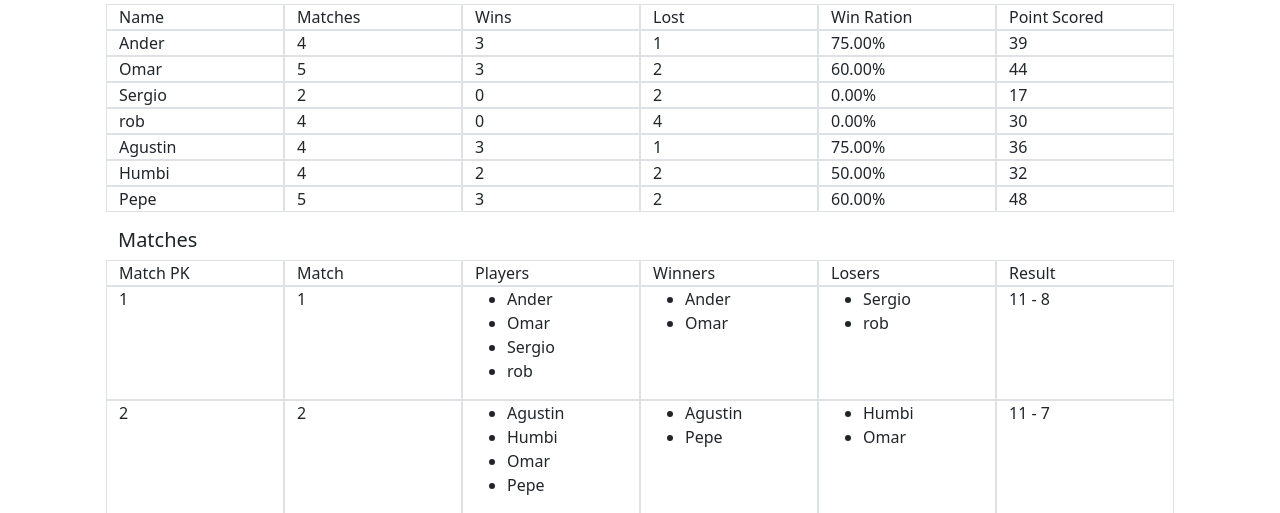
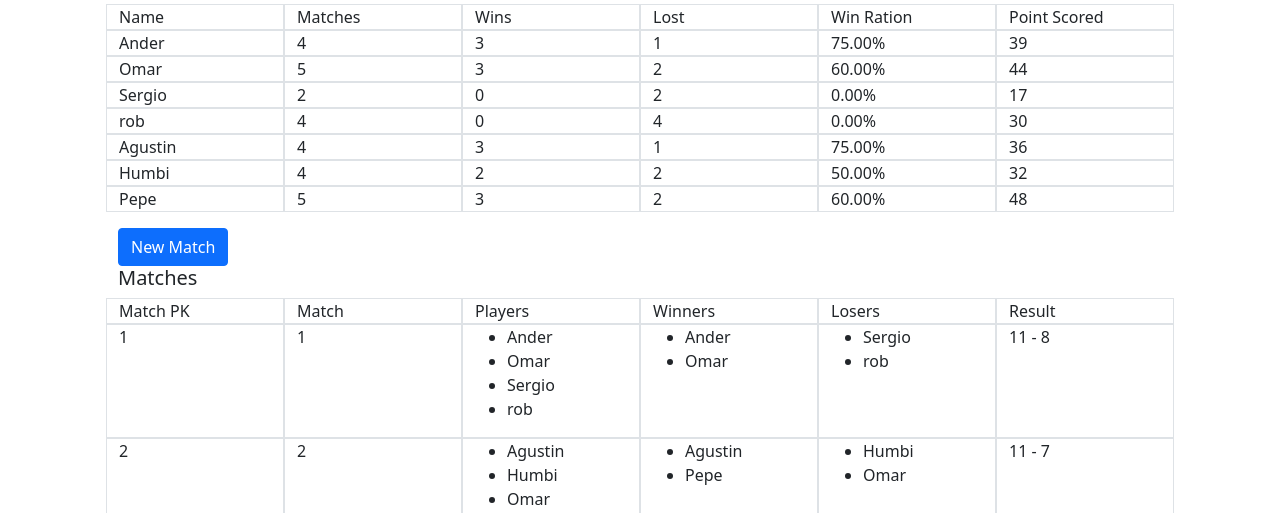
Before and after one commit to rhimmelbauer/pickelmaster-django, a Django app: page /session-summary/1/ in a window 1280 px wide. Shown: the part 257-770 px from the top of the page. Run offline with Django 4.2, Linux system fonts and the light colour scheme; data comes from the database, SQL or seed files in the repository; some libraries are stand-ins or nearby versions.

Commit message:
create a match from a session

```diff
--- a/pickelmaster/match/models.py
+++ b/pickelmaster/match/models.py
@@ -47,6 +47,7 @@ class SessionModel(models.Model):
 
         return session_ranking
 
+
 class ResultModel(models.Model):
     winners = models.ManyToManyField(settings.AUTH_USER_MODEL, verbose_name="Winners", related_name="winners", blank=True)
     losers = models.ManyToManyField(settings.AUTH_USER_MODEL, verbose_name="Lossers", related_name="losers", blank=True)
@@ -54,8 +55,8 @@ class ResultModel(models.Model):
     losers_score = models.IntegerField()
 
     def __str__(self) -> str:
-        winners = [ player.username for player in self.winners.all()]
-        losers = [ player.username for player in self.losers.all()]
+        winners = [player.username for player in self.winners.all()]
+        losers = [player.username for player in self.losers.all()]
         return f"pk: {self.pk} - Winners: {winners} - Losers: {losers}"
 
 
--- a/pickelmaster/match/templates/session_summary.html
+++ b/pickelmaster/match/templates/session_summary.html
@@ -43,6 +43,7 @@
 </div>
 {% endfor %}
 <p></p>
+<a class="btn btn-primary" href="{% url 'session-match-create' object.pk %}">New Match</a>
 <div class="h5">Matches</div>
 <div class="row">
     <div class="col border bold">Match PK</div>
--- a/pickelmaster/match/urls.py
+++ b/pickelmaster/match/urls.py
@@ -10,6 +10,7 @@ urlpatterns = [
     path('sessions/', views.SessionListView.as_view(), name='sessions'),
     path('session/create/', views.SessionCreateView.as_view(), name='session-create'),
     path('session-summary/<int:pk>/', views.SessionSummaryView.as_view(), name='session-summary'),
+    path('session-summary/<int:pk>/match/', views.SessionMatchCreateView.as_view(), name='session-match-create'),
     path('session/<int:pk>/', views.SessionView.as_view(), name='session'),
     path('matches/', views.MatchListView.as_view(), name="matches"),
     path('match/create/', views.MatchCreateView.as_view(), name='match-create')
--- a/pickelmaster/match/views.py
+++ b/pickelmaster/match/views.py
@@ -59,8 +59,6 @@ class SessionSummaryView(DetailView):
         return context
 
 
-
-
 class MatchListView(ListView):
     template_name = "matchs.html"
     model = MatchModel
@@ -95,3 +93,34 @@ class MatchCreateView(TemplateView):
         match.players.add(*[player for player in result.losers.all()])
 
         return redirect(reverse('matches'))
+
+
+class SessionMatchCreateView(TemplateView):
+    template_name = "match_create.html"
+
+    def get_context_data(self, **kwargs):
+        context = super().get_context_data(**kwargs)
+        context["result_form"] = ResultForm()
+        context["match_form"] = MatchForm(initial={'session': SessionModel.objects.get(pk=kwargs['pk'])})
+        return context
+
+    def post(self, request, *args, **kwargs):
+        result_form = ResultForm(request.POST)
+        match_form = MatchForm(request.POST)
+
+        if not result_form.is_valid() and not match_form.is_valid():
+            context = self.get_context_data(**kwargs)
+            context['result_form'] = result_form
+            context["match_form"] = match_form
+
+            return render(request, self.template_name, context)
+
+        result = result_form.save()
+        match = match_form.save(commit=False)
+
+        match.result = result
+        match.save()
+        match.players.add(*[player for player in result.winners.all()])
+        match.players.add(*[player for player in result.losers.all()])
+
+        return redirect(reverse('matches'))
```
